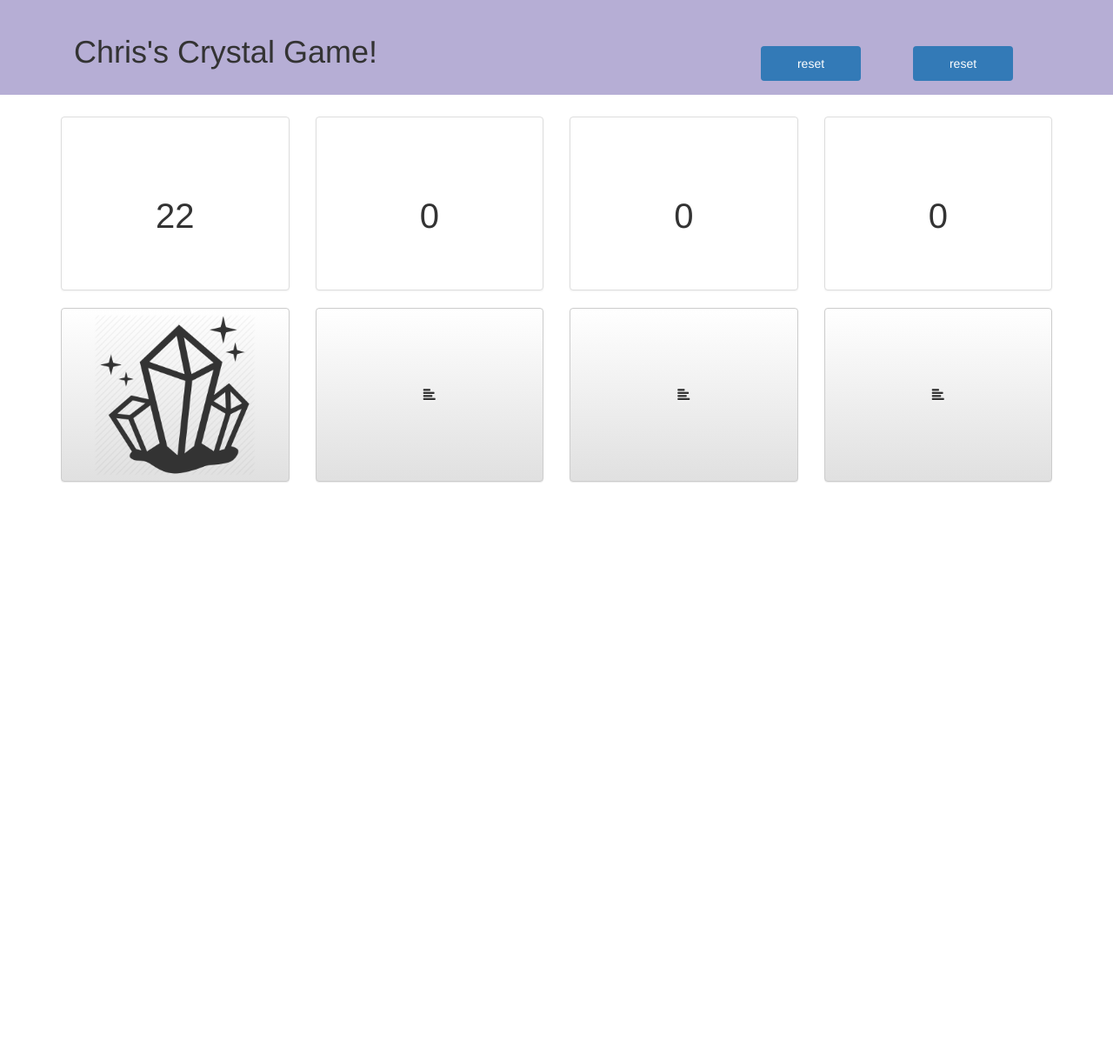
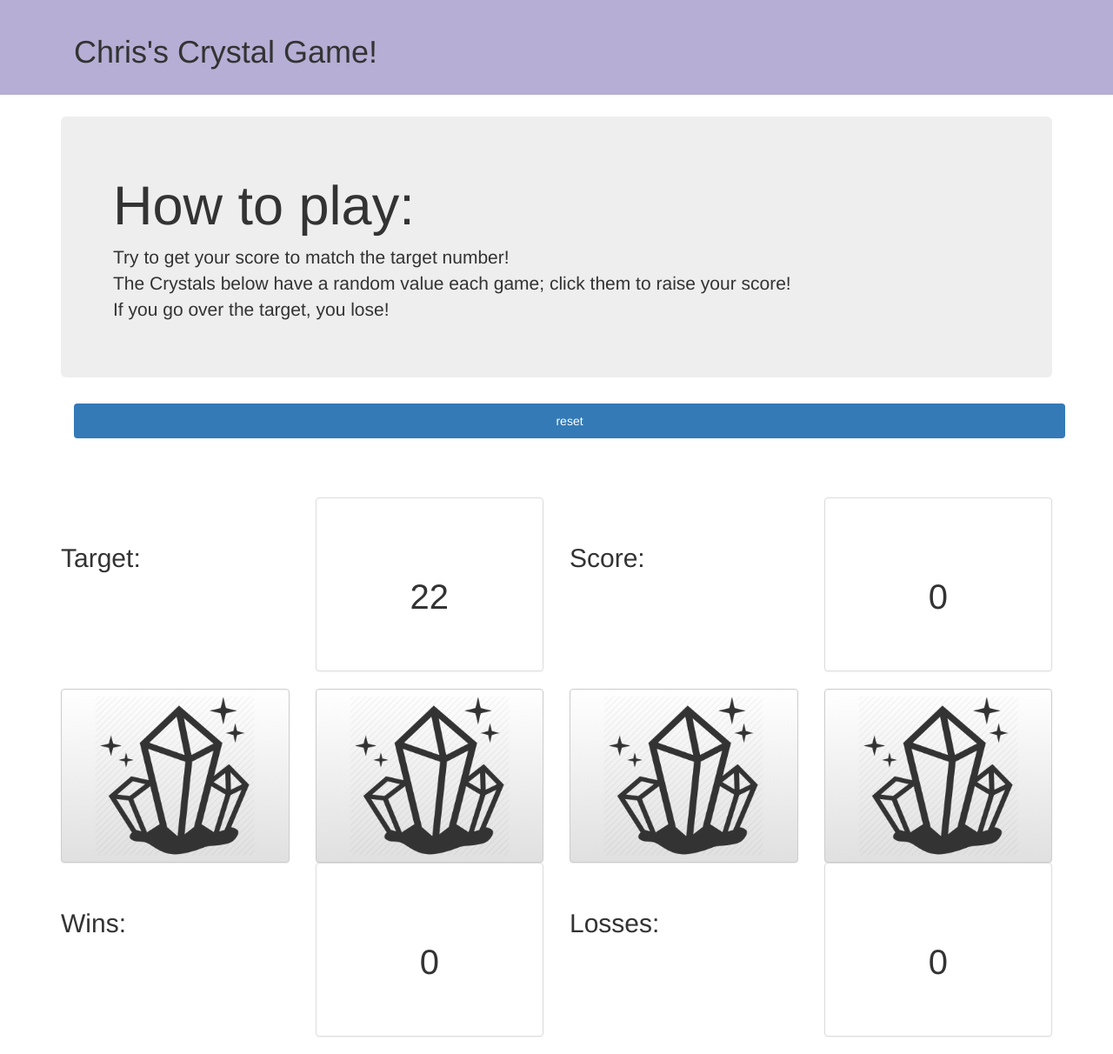
Before and after one commit to ctayl/week-4-game, a plain HTML site: page index.html in a window 1280 px wide. Shown: the whole page at 87% size. Before the commit the page ends 800 px from the top, so only its background shows below. Drawn offline with nearby package versions, Linux system fonts and the light colour scheme.

Commit message:
final draft

```diff
--- a/assets/css/style.css
+++ b/assets/css/style.css
@@ -10,8 +10,6 @@
 
 li {
     width: 100%;
-    margin-top: 46%;
-    margin-bottom: 46%;
 }
 
 a {
@@ -69,3 +67,11 @@ img {
     max-height: 100%;
     max-width: 100%;
 }
+
+h2 {
+    line-height: 100px;
+}
+
+.jumbotron {
+    padding-left: 15px;
+}
--- a/assets/javascript/game.js
+++ b/assets/javascript/game.js
@@ -31,27 +31,13 @@ var game = {
     },
 
     // resets button images
-    imgReset: function () {
+    winLossReset: function () {
 
-        // resets array
-        game.images = [];
-
-        // creates 4 numbers
-        for (i = 0; i < 4; i++) {
-
-            // generate a random number between 0 - 3
-            let index = Math.floor(Math.random() * 4);
-
-            if (game.images.includes(index)) {
-
-                index = Math.floor((Math.random() * 4));
-
-            }
-
-            game.images.push(index);
-
-
-        }
+        // resets win and loss counter
+        game.wins = 0;
+        game.losses = 0;
+        $("#win-count").text(game.wins);
+        $("#loss-count").text(game.losses);
 
     },
 
@@ -77,7 +63,7 @@ var game = {
         }
         //
 
-        game.imgReset();
+
 
         // assigns values to buttons while checking for, and eliminating, redundancy
 
@@ -161,4 +147,5 @@ $("#reset-btn").click(function () {
 
     // reset game
     game.reset();
+    game.winLossReset();
 });
--- a/index.html
+++ b/index.html
@@ -40,9 +40,26 @@
                     </div>
                 </div>
 
-                <div class="col-xs-4" id="header-buttons">
+                <div class="col-xs-4">
 
-                    <div class="col-xs-6">
+
+
+                </div>
+            </div>
+        </div>
+    </div>
+
+    <!-- Info Jumbotron -->
+    <div class="container">
+        <div class="jumbotron">
+
+            <h1>How to play:</h1>
+            <p>Try to get your score to match the target number!
+                <br> The Crystals below have a random value each game; click them to raise your score!
+                <br> If you go over the target, you lose!</p>
+        </div>
+        <div class="container">
+            <div class="row">
 
                 <div class="col-xs-12">
 
@@ -53,30 +70,21 @@
                         </li>
                     </ul>
                 </div>
-
-                    </div>
-
-                    <div class="col-xs-6">
-
-                        <div class="col-xs-12">
-
-                            <ul class="nav nav-pills">
-
-                                <li role="presentation" class="active" id="reset-btn">
-                                    <a>reset</a>
-                                </li>
-                            </ul>
-                        </div>
-
             </div>
         </div>
     </div>
-        </div>
-
     <!-- Number Display Row -->
     <div class="container">
 
         <div class="row">
+
+            <div class="col-xs-3">
+                <h2>
+
+                    <h2>Target:</h2>
+
+                </h2>
+            </div>
 
             <div class="col-xs-3">
 
@@ -89,6 +97,14 @@
             </div>
 
             <div class="col-xs-3">
+                <h2>
+
+                    Score:
+
+                </h2>
+            </div>
+
+            <div class="col-xs-3">
 
                 <div class="panel panel-default">
 
@@ -98,25 +114,7 @@
                 </div>
             </div>
 
-                    <div class="col-xs-3">
 
-                        <div class="panel panel-default">
-
-                            <div class="panel-body" id="win-count">
-                                0
-                            </div>
-                        </div>
-                    </div>
-
-                    <div class="col-xs-3">
-
-                        <div class="panel panel-default">
-
-                            <div class="panel-body" id="loss-count">
-                                0
-                            </div>
-                        </div>
-                    </div>
 
         </div>
 
@@ -136,7 +134,7 @@
 
                 <button type="button" id="button2" class="btn btn-default" aria-label="Left Align">
 
-                            <span class="glyphicon glyphicon-align-left" aria-hidden="true"></span>
+                    <img src="assets/images/img0.png">
                 </button>
             </div>
 
@@ -144,7 +142,7 @@
 
                 <button type="button" id="button3" class="btn btn-default" aria-label="Left Align">
 
-                            <span class="glyphicon glyphicon-align-left" aria-hidden="true"></span>
+                    <img src="assets/images/img0.png">
                 </button>
             </div>
 
@@ -152,10 +150,47 @@
 
                 <button type="button" id="button4" class="btn btn-default" aria-label="Left Align">
 
-                            <span class="glyphicon glyphicon-align-left" aria-hidden="true"></span>
+                    <img src="assets/images/img0.png">
                 </button>
             </div>
 
+        </div>
+        <!-- score row -->
+        <div class="row">
+            <div class="col-xs-3">
+                <h2>
+
+                    Wins:
+
+                </h2>
+            </div>
+            <div class="col-xs-3">
+
+                <div class="panel panel-default">
+
+                    <div class="panel-body" id="win-count">
+                        0
+                    </div>
+                </div>
+            </div>
+
+            <div class="col-xs-3">
+                <h2>
+
+                    Losses:
+
+                </h2>
+            </div>
+
+            <div class="col-xs-3">
+
+                <div class="panel panel-default">
+
+                    <div class="panel-body" id="loss-count">
+                        0
+                    </div>
+                </div>
+            </div>
         </div>
     </div>
     </div>
```
Lines whose indentation alone changed are shown as unchanged.
